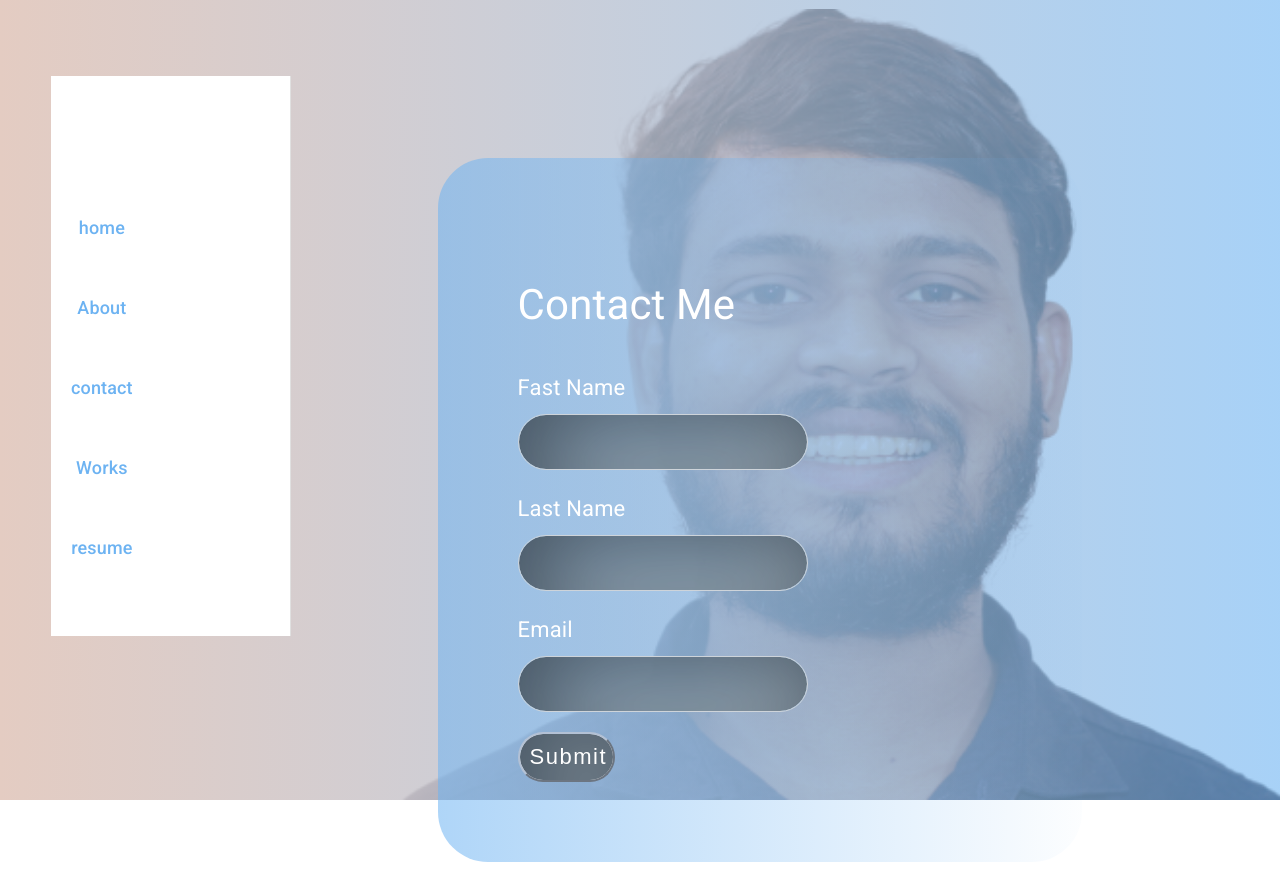
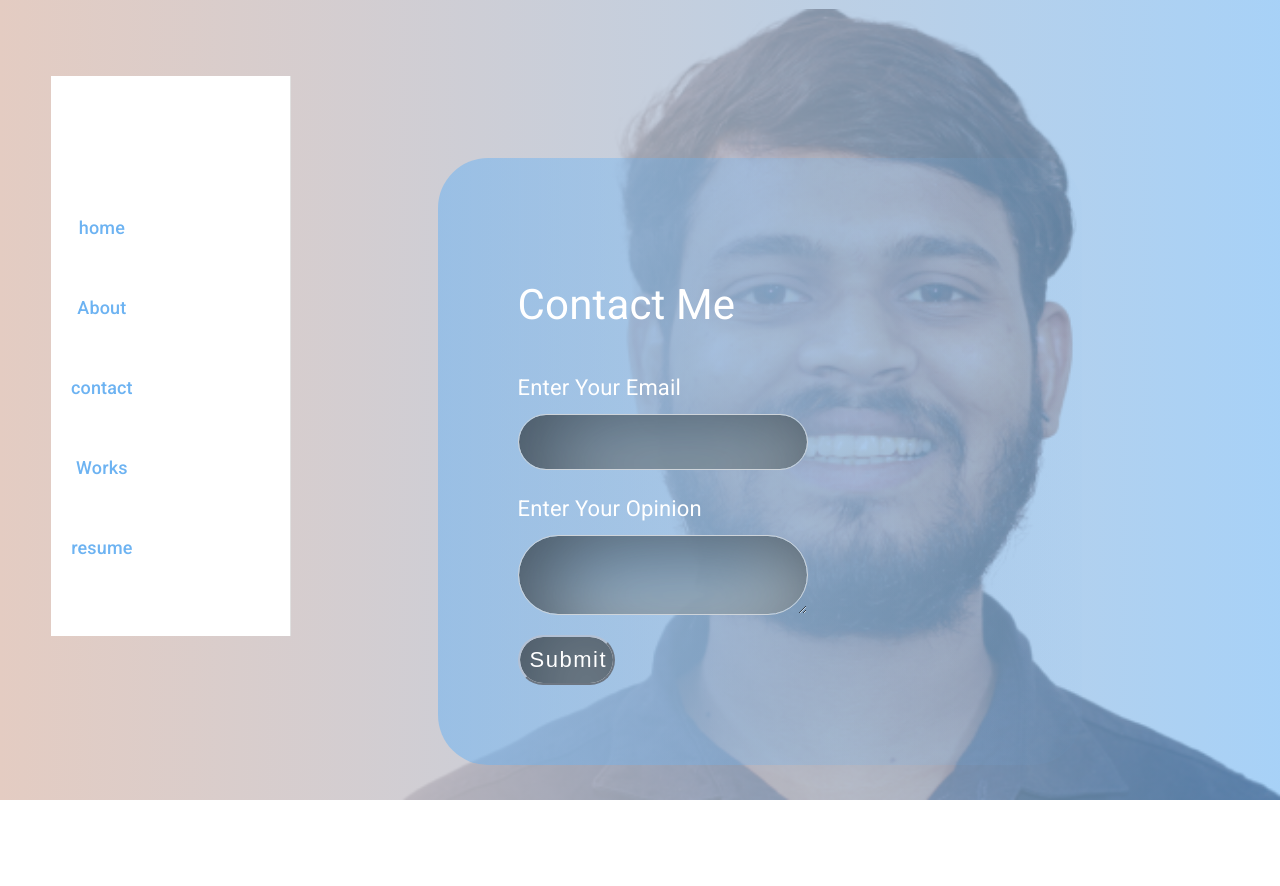
Before and after one commit to MarufMobin/myportfolio, a React (Create React App) app: page /contact in a window 1280 px wide. After the commit the page ends 800 px from the top, so only its background shows below. Built offline with nearby package versions, Linux system fonts and the light colour scheme.

Commit message:
Contact form Working Done

```diff
--- a/package.json
+++ b/package.json
@@ -5,6 +5,7 @@
   "dependencies": {
     "@emotion/react": "^11.7.0",
     "@emotion/styled": "^11.6.0",
+    "@formspree/react": "^2.2.4",
     "@mui/icons-material": "^5.2.1",
     "@mui/material": "^5.2.3",
     "@testing-library/jest-dom": "^5.11.4",
--- a/src/Pages/Contact/Contact.js
+++ b/src/Pages/Contact/Contact.js
@@ -1,4 +1,4 @@
-import * as React from 'react';
+import React, { useState } from 'react';
 import PropTypes from 'prop-types';
 import AppBar from '@mui/material/AppBar';
 import Box from '@mui/material/Box';
@@ -10,11 +10,14 @@ import Toolbar from '@mui/material/Toolbar';
 import Typography from '@mui/material/Typography';
 import { Link, useRouteMatch } from 'react-router-dom';
 import Menu from '../Menu/Menu';
+import Alert from '@mui/material/Alert';
 import './Contact.css'
+import { useForm, ValidationError } from '@formspree/react';
 
 const drawerWidth = 240;
 
 function Contact(props) {
+    const [ conform, setConform ] = useState(true)
     const { window } = props;
     const [mobileOpen, setMobileOpen] = React.useState(false);
 
@@ -34,6 +37,11 @@ function Contact(props) {
     );
 
     const container = window !== undefined ? () => window().document.body : undefined;
+
+    const [state, handleSubmit] = useForm("mknynlpb");
+    if (state.succeeded) {
+        return setConform(false);
+    }
 
     return (
         <Box sx={{ display: 'flex' }}>
@@ -101,17 +109,45 @@ function Contact(props) {
                 sx={{ flexGrow: 1, p: 3, width: { sm: `calc(100% - ${drawerWidth}px)` } }}
             >
                 <Toolbar />
-                <form className='main-form'>
+                <form className='main-form' onSubmit={handleSubmit}>
                     <h2 style={{ textAlign: "left", color: "#fff", fontSize: "42px", fontWeight: "400" }}>Contact Me</h2>
-                    <p style={{ textAlign: "left", fontSize: "22px", color: "#fff", marginBottom: "10px" }}>Fast Name</p>
-                    <input type="text" className='form-control' />
+
+                    <p style={{ textAlign: "left", fontSize: "22px", color: "#fff", marginBottom: "10px" }}>Enter Your Email</p>
+                    <input
+                        id="email"
+                        type="email"
+                        name="email"
+                        className='form-control ok'
+                    />
+                    <ValidationError
+                        prefix="Email"
+                        field="email"
+                        errors={state.errors}
+                    />
+                    <p style={{ textAlign: "left", fontSize: "22px", color: "#fff", marginBottom: "10px" }}>Enter Your Opinion</p>
+                    <textarea
+                        id="message"
+                        name="message"
+                        className='form-control'
+                    />
+                    <ValidationError
+                        prefix="Message"
+                        field="message"
+                        errors={state.errors}
+                    />
+
+{/*
                     <p style={{ textAlign: "left", fontSize: "22px", color: "#fff", marginBottom: "10px" }}>Last Name </p>
-                    <input type="text" className='form-control' />
+                    <input type="text"  />
                     <p style={{ textAlign: "left", fontSize: "22px", color: "#fff", marginBottom: "10px" }}>Email</p>
-                    <input type="email" className='form-control' />
+                    <input type="email" className='form-control' /> */}
                     <div style={{ textAlign: "left" }}>
-                        <button className='form-btn'>Submit</button>
+                        <button className='form-btn' type="submit" disabled={state.submitting}>Submit</button>
                     </div>
+
+                    {
+                        conform || <Alert severity="success" style={{marginTop:"40px"}}>This is a success alert — check it out!</Alert>
+                    }
 
                 </form>
             </Box>
```
Also changed, not shown: 2 other files (tests, documents, lock files or other folders).
